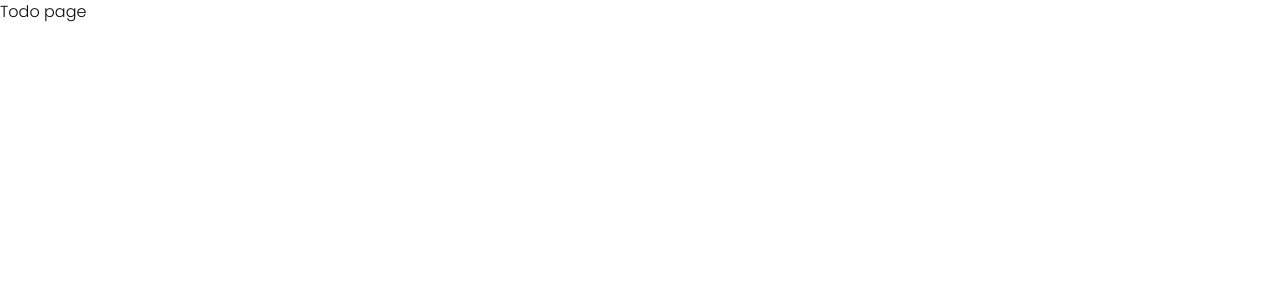
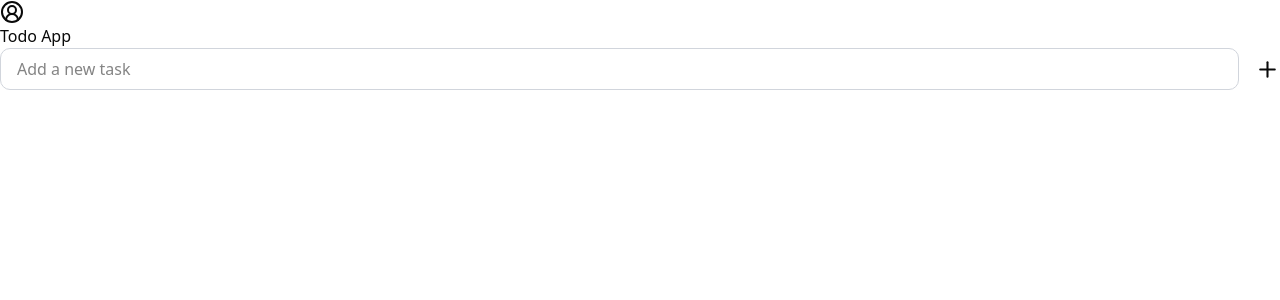
Before and after one commit to Sushant-Prasad/TODO, a React (Vite) app in the folder frontend/: page / in a window 1280 px wide. Shown: the top 300 px of the page. Built offline with nearby package versions, Linux system fonts and the light colour scheme.

Commit message:
icon adeed

```diff
--- a/frontend/package.json
+++ b/frontend/package.json
@@ -18,6 +18,7 @@
     "lucide-react": "^0.488.0",
     "react": "^19.0.0",
     "react-dom": "^19.0.0",
+    "react-hot-toast": "^2.5.2",
     "react-icons": "^5.5.0",
     "react-router-dom": "^7.5.0",
     "tailwind-merge": "^3.2.0",
--- a/frontend/src/App.jsx
+++ b/frontend/src/App.jsx
@@ -7,7 +7,7 @@ function App() {
   return (
 
     <>
-    <h1>Home page</h1>
+    <h1>Home page </h1>
     </>
   )
 }
--- a/frontend/src/components/Todo.jsx
+++ b/frontend/src/components/Todo.jsx
@@ -1,9 +1,27 @@
 import React from 'react'
+import toast from 'react-hot-toast'
+import DeleteIcon from './icons/DeleteIcon'
+import EditIcon from './icons/EditIcon'
+import TickIcon from './icons/TickIcon'
+import { CircleUserRound, Plus } from 'lucide-react'
 
 const Todo = () => {
   return (
-    <div className='font-primary'>
-      Todo page
+    <div >
+      <div>
+        <CircleUserRound/>
+        </div>
+        <h1>Todo App</h1>
+        <form action="" className='flex gap-4 items-center'>
+          <input
+            type="text"
+            placeholder='Add a new task'
+            className='border border-gray-300 rounded-lg px-4 py-2 w-full focus:outline-none focus:ring-2 focus:ring-blue-500'
+          />
+          <button><Plus size={25}/></button>
+        </form>
+
+
     </div>
   )
 }
--- /dev/null
+++ b/frontend/src/components/icons/DeleteIcon.jsx
@@ -0,0 +1,14 @@
+
+const DeleteIcon = (props) => (
+  <svg
+    xmlns="http://www.w3.org/2000/svg"
+    width={25}
+    height={25}
+    viewBox="0 0 304 384"
+    fill="currentColor"
+    {...props}
+  >
+    <path d="M21 341V85h256v256q0 18-12.5 30.5T235 384H64q-18 0-30.5-12.5T21 341zM299 21v43H0V21h75L96 0h107l21 21h75z" />
+  </svg>
+)
+export default DeleteIcon
--- /dev/null
+++ b/frontend/src/components/icons/EditIcon.jsx
@@ -0,0 +1,14 @@
+
+const EditIcon = (props) => (
+  <svg
+    xmlns="http://www.w3.org/2000/svg"
+    width={25}
+    height={25}
+    viewBox="0 0 1025 1023"
+    fill="currentColor"
+    {...props}
+  >
+    <path d="M896.428 1023h-768q-53 0-90.5-37.5T.428 895V127q0-53 37.5-90t90.5-37h576l-128 127h-384q-27 0-45.5 19t-18.5 45v640q0 27 19 45.5t45 18.5h640q27 0 45.5-18.5t18.5-45.5V447l128-128v576q0 53-37.5 90.5t-90.5 37.5zm-576-464 144 144-208 64zm208 96-160-159 479-480q17-16 40.5-16t40.5 16l79 80q16 16 16.5 39.5t-16.5 40.5z" />
+  </svg>
+)
+export default EditIcon
--- /dev/null
+++ b/frontend/src/components/icons/TickIcon.jsx
@@ -0,0 +1,14 @@
+
+const TickIcon = (props) => (
+  <svg
+    xmlns="http://www.w3.org/2000/svg"
+    width={25}
+    height={25}
+    viewBox="0 0 24 24"
+    fill="currentColor"
+    {...props}
+  >
+    <path d="M16.972 6.251a1.999 1.999 0 0 0-2.72.777l-3.713 6.682-2.125-2.125a2 2 0 1 0-2.828 2.828l4 4c.378.379.888.587 1.414.587l.277-.02a2 2 0 0 0 1.471-1.009l5-9a2 2 0 0 0-.776-2.72z" />
+  </svg>
+)
+export default TickIcon
--- a/frontend/src/main.jsx
+++ b/frontend/src/main.jsx
@@ -7,15 +7,18 @@ import Todo from "./components/Todo";
 import Login from "./components/Login";
 import Register from "./components/Register";
 import ErrorPage from "./components/ErrorPage";
+import { Toaster } from "react-hot-toast";
 
 createRoot(document.getElementById("root")).render(
   <StrictMode>
+    <Toaster position="top-center"/>
     <BrowserRouter>
     <Routes>
       <Route path= "/" element= {<Todo />}/>
       <Route path= "/login" element= {<Login />}/>
       <Route path= "/register" element= {<Register />}/>
     </Routes>
+
     </BrowserRouter>
   </StrictMode>
 );
```
Also changed, not shown: 1 other file (tests, documents, lock files or other folders).
